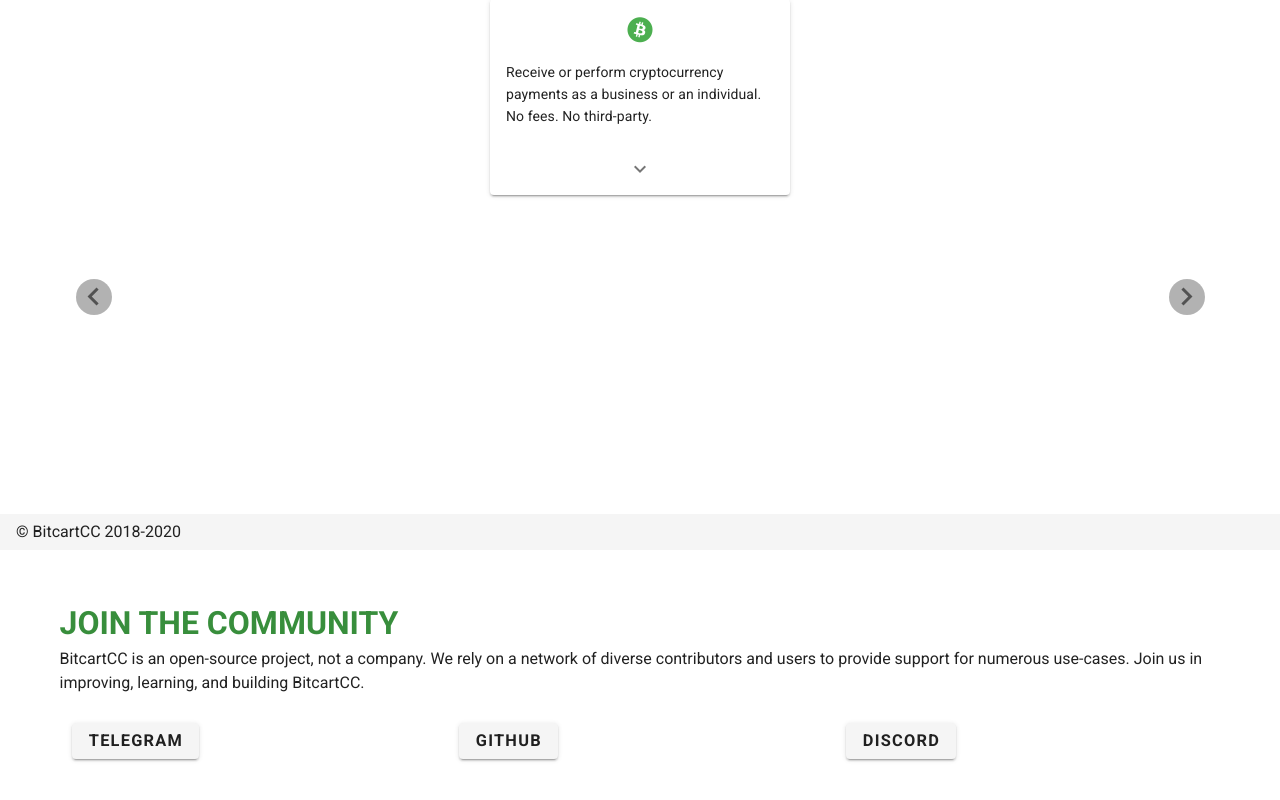
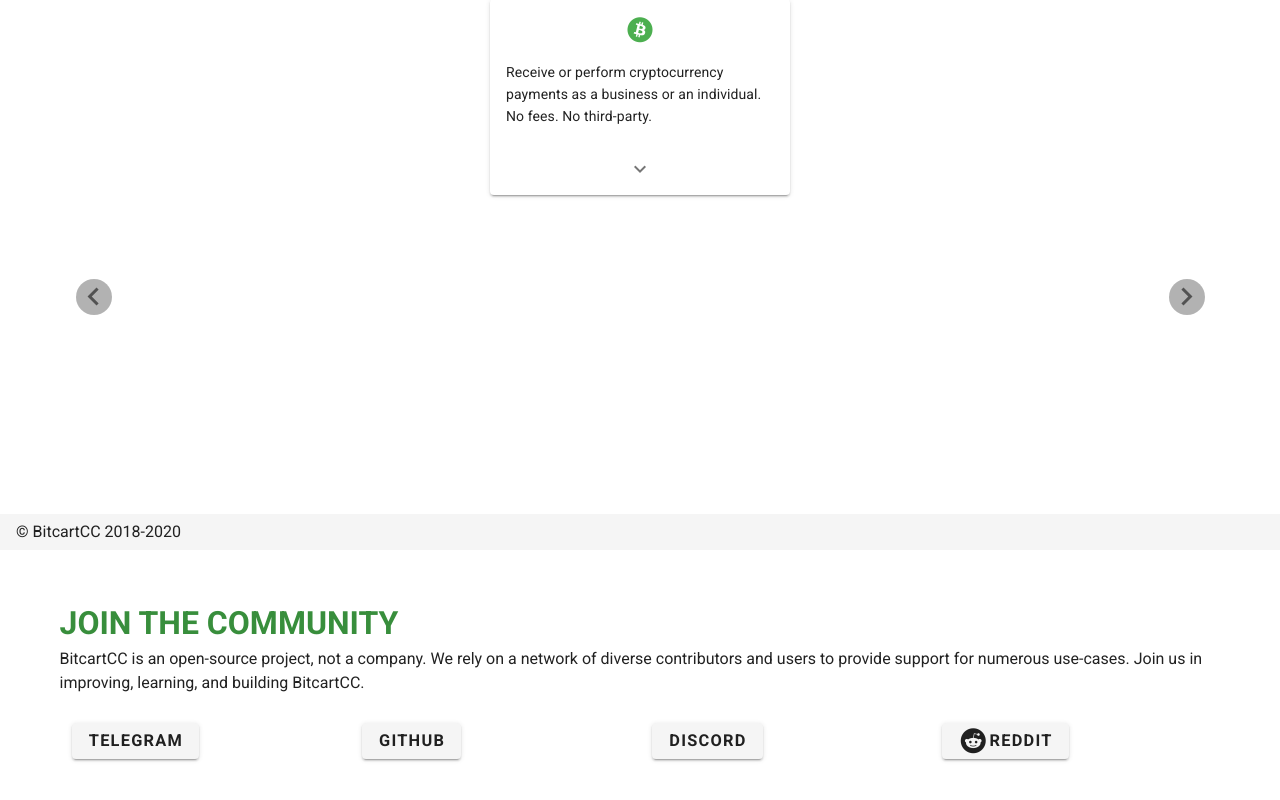
Before and after one commit to bitcart/bitcart-site, a Nuxt app: page / in a window 1280 px wide. Shown: the part 250-1050 px from the top of the page. Built offline with nearby package versions, Linux system fonts and the light colour scheme.

Commit message:
Added reddit community, deps update

```diff
--- a/components/CarouselItem.vue
+++ b/components/CarouselItem.vue
@@ -17,8 +17,8 @@
 
       <v-card-actions class="justify-center">
         <v-btn
+          @click="showInfo = !showInfo"
           icon
-          @click="showInfo = !showInfo"
         >
           <v-icon>{{ showInfo ? 'mdi-chevron-up' : 'mdi-chevron-down' }}</v-icon>
         </v-btn>
--- a/data/communities.json
+++ b/data/communities.json
@@ -13,5 +13,10 @@
         "name": "Discord",
         "url": "https://discord.gg/8H2Sfdh",
         "icon": "mdi-discord"
+    },
+    {
+        "name": "Reddit",
+        "url": "https://www.reddit.com/r/BitcartCC",
+        "icon": "mdi-reddit"
     }
 ]
--- a/pages/index.vue
+++ b/pages/index.vue
@@ -21,7 +21,7 @@
           <v-btn class="success" href="https://admin.bitcartcc.com" target="blank_">
             LIVE DEMO
           </v-btn>
-          <v-btn class="success" @click.stop="showDonation">
+          <v-btn @click.stop="showDonation" class="success">
             &nbsp;DONATE&nbsp;
             <v-icon>
               mdi-chevron-right-circle
```
Also changed, not shown: package.json (line endings or trailing spaces), 1 other file (tests, documents, lock files or other folders).
